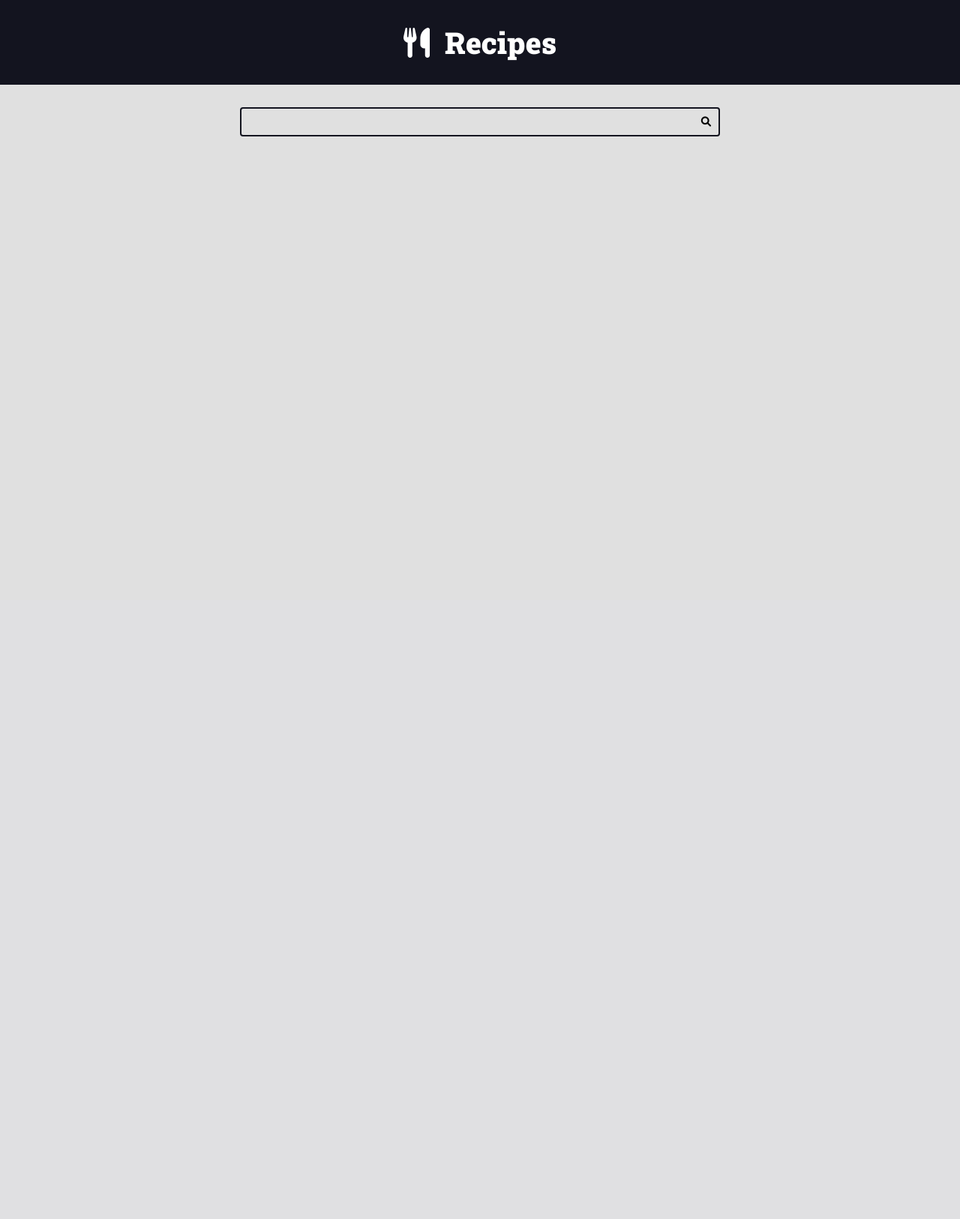
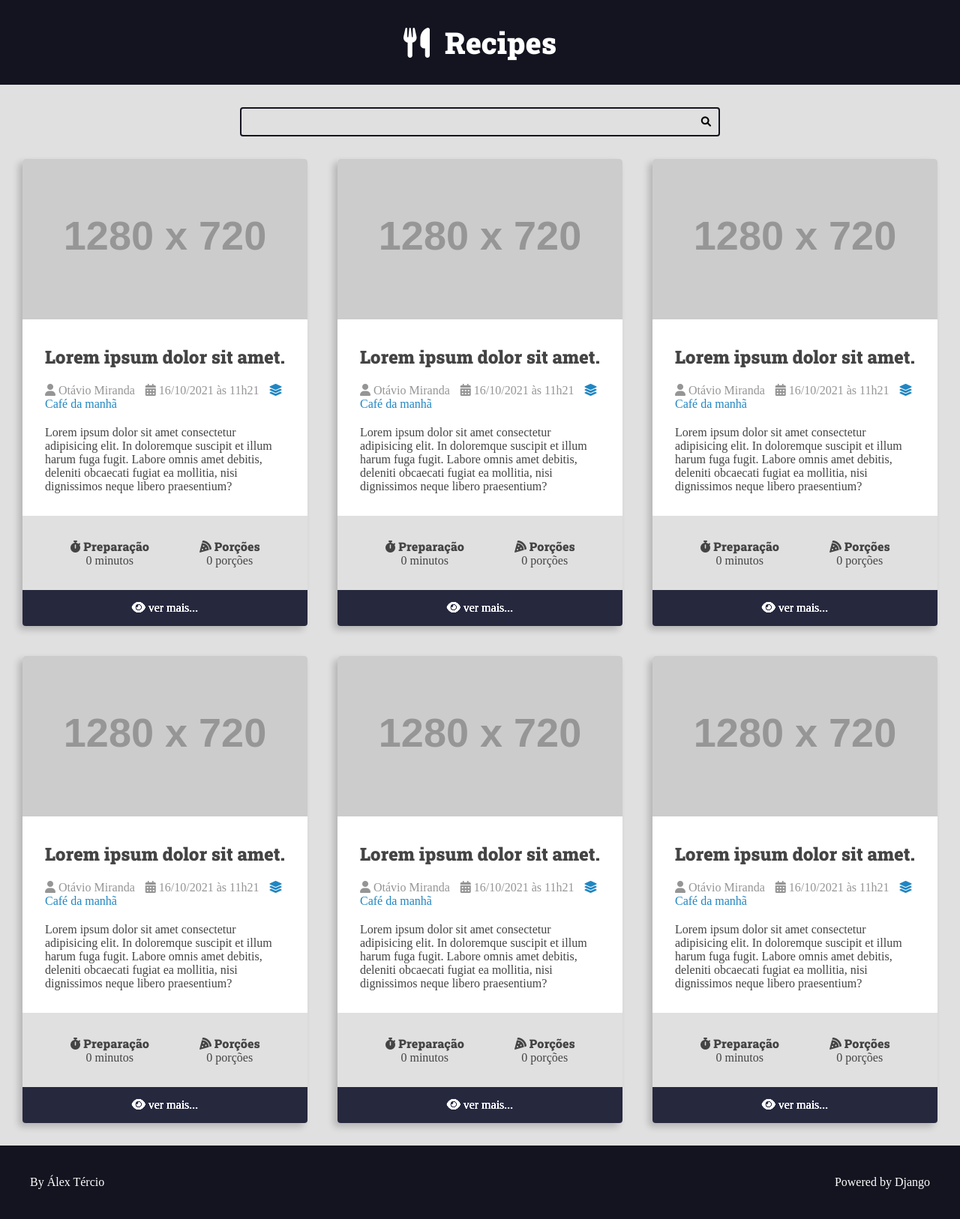
Before and after one commit to AlexPRGG/Project, a Django app: page / in a window 1280 px wide. Shown: the whole page at 75% size. Before the commit the page ends 182 px from the top, so only its background shows below. Run offline with Django 4.2, Linux system fonts and the light colour scheme; grey boxes labelled with a size stand in for pictures from a placeholder-image service; some libraries are stand-ins or nearby versions.

Commit message:
Part inicial Concluída
Página inicial dos Cards

```diff
--- a/recipes/templates/recipes/pages/home.html
+++ b/recipes/templates/recipes/pages/home.html
@@ -6,10 +6,15 @@
     {% include 'recipes/partials/search.html' %}
 
     <main class="main-content-container">
-        <div class="main-content container">
-            <div class="temp"></div>
+        <div class="main-content main-content-list container">
+            {% include 'recipes/partials/recipe.html' %}
+            {% include 'recipes/partials/recipe.html' %}
+            {% include 'recipes/partials/recipe.html' %}
+            {% include 'recipes/partials/recipe.html' %}
+            {% include 'recipes/partials/recipe.html' %}
+            {% include 'recipes/partials/recipe.html' %}
         </div>
     </main>
-
+        {% include 'recipes/partials/footer.html' %}
 </body>
 </html>
--- /dev/null
+++ b/recipes/templates/recipes/partials/footer.html
@@ -0,0 +1,8 @@
+<footer class="main-footer">
+    <div class="developer">
+      <a href="http://127.0.0.1:8000/" target="_blank" rel="noreferrer noopener">By Álex Tércio</a>
+    </div>
+
+    <div class="powered">
+      <a href="https://www.djangoproject.com/" target="_blank" rel="noreferrer noopener">Powered by Django</a>
+  </footer>
--- a/recipes/templates/recipes/partials/head.html
+++ b/recipes/templates/recipes/partials/head.html
@@ -71,6 +71,7 @@
         font-family: var(--font-headings);
     }
     body{
+        color: var(--color-dark-texto);
         font-size: 1.6rem;
         font-family: var(--font-primary);
         background:var(--color-cinza-1);
@@ -145,16 +146,141 @@
     .search-form:focus-within .search-button{
         color: var(--cor-primária);
 
-    .main-content{
-        background:blue;
     }
 
-    .temp{
-        height:40rem;
-        background: red;
+    .main-content{
+        padding-top:0;
     }
 
+    .main-content-list{
+        display:grid;
+        grid-template-columns: repeat(auto-fit, minmax(340px, 1fr));
+        gap: var(--spacing-gotter-large);
     }
+
+    .recipe{
+        background: var(--color-white);
+        box-shadow: -5px 5px 10px rgba(0, 0, 0, .2);
+        transition: all 300ms ease-in-out;
+        transform: scale(1);
+        border-radius:.4rem;
+        overflow: hidden;
+    }
+
+    .recipe img{
+        max-width: 100%;
+    }
+
+    .recipe-list-item{
+        max-width: 64rem;
+    }
+
+    .recipe-list-item:hover{
+        transform: scale(1.02);
+        box-shadow: -8px 10px 18px rgba(0, 0, 0, .25);
+    }
+
+    .recipe-titlle-container{
+        padding: var(--spacing-barreira-meio);
+        padding-bottom: 2rem;
+    }
+
+    .recipe-author{
+        padding: 0 var(--spacing-barreira-meio);
+    }
+
+    .recipe-content{
+        padding: var(--spacing-barreira-meio);
+        padding-top:2rem;
+    }
+
+    .recipe-author-item{
+        color: var(--color-cinza-4);
+        margin-right:1rem;
+    }
+
+    .recipe-author a{
+    color: var(--color-primary-hover);
+    transition: all 300ms ease-in-out;
+    text-decoration: none;
+    }
+
+    .recipe-author a:hover{
+        color: var(--color-primary-dark);
+    }
+
+    .recipe-meta-container{
+        display:flex;
+        flex-flow: row wrap;
+        padding: var(--spacing-barreira-meio);
+        background:var(--color-cinza-1);
+    }
+
+    .recipe-meta{
+        display: flex;
+        flex-flow: column nowrap;
+        flex-shrink: 1;
+        flex-grow: 1;
+        text-align: center;
+    }
+
+    .recipe-meta-title{
+        font-size: 1.6rem;
+    }
+
+    .recipe-footer a{
+        background:var(--color-primary-dark);
+        display: block;
+        flex-flow: row nowrap;
+        color: var(--color-white);
+        text-decoration: none;
+        text-align: center;
+        padding: 1.5rem var(--spacing-barreira-meio);
+        transition: all 300ms ease ease-in-out;
+    }
+
+    .recipe-footer a{
+        filter: brightness(2);
+
+    }
+
+    .recipe-footer a:hover {
+        filter: brightness(2);
+        }
+
+    .main-footer {
+        display: flex;
+        align-items: center;
+        justify-content: space-between;
+        background: var(--color-primary-dark);
+        color: var(--color-white);
+        padding: var(--spacing-gotter-large);
+        }
+
+    .main-footer a {
+        color: var(--color-white);
+        text-decoration: none;
+        transition: all 300ms ease-in-out;
+        }
+
+.main-footer a:hover {
+         filter: brightness(.8);
+        }
+
+
+
+
+
+
+
+
+
+
+
+
+
+
+
 </style>
 
 </head>
--- /dev/null
+++ b/recipes/templates/recipes/partials/recipe.html
@@ -0,0 +1,53 @@
+
+<div class="recipe recipe-list-item">
+    <div class="recipe-cover">
+        <img src="https://placehold.co/1280x720/4d86c4/.png" alt="Imagem temporária">
+    </div>
+    <div class="recipe-titlle-container">
+        <h2 class="recipe-title">Lorem ipsum dolor sit amet.</h2>
+    </div>
+
+    <div  class =" recipe-author " >
+        <span  class =" recipe-author-item " >
+            <i  class =" fas fa-user " > </i>
+            Otávio Miranda
+        </span>
+        <span  class =" recipe-author-item " >
+            <i  class =" fas fa-calendar-alt " > </i>
+            16/10/2021 às 11h21
+        </span>
+        <span  class =" recipe-author-item " >
+            <a  href =" /recipes/category/cafe-da-manha/ " >
+                <i  class =" fas fa-layer-group " > </i>
+                <span > Café da manhã </span>
+            </a>
+        </span>
+    </div>
+
+    <div class="recipe-content">
+        <p>Lorem ipsum dolor sit amet consectetur adipisicing elit. In doloremque suscipit et illum harum fuga fugit. Labore omnis amet debitis, deleniti obcaecati fugiat ea mollitia, nisi dignissimos neque libero praesentium?</p>
+    </div>
+
+    <div  class =" recipe-meta-container " >
+        <div  class =" recipe-meta recipe-preparation " >
+            <h3  class =" recipe-meta-title " > <i  class =" fas fa-stopwatch " > </i> Preparação </h3>
+            <div  class =" recipe-meta-text " >
+                0 minutos
+            </div>
+        </div>
+        <div  class =" recipe-meta recipe-servings " >
+            <h3  class =" recipe-meta-title " > <i  class =" fas fa-pizza-slice " > </i> Porções </h3>
+            <div  class =" recipe-meta-text " >
+                0 porções
+            </div>
+        </div>
+    </div>
+
+    <footer  class =" recipe-footer " >
+        <a class =" botão recipe-read-more button-dark button-full-width " href =" /recipes/3/ " >
+            <i  class =" fas fa-eye " > </i>
+            <span> ver mais... </span>
+        </a>
+    </footer >
+
+</div>
```
